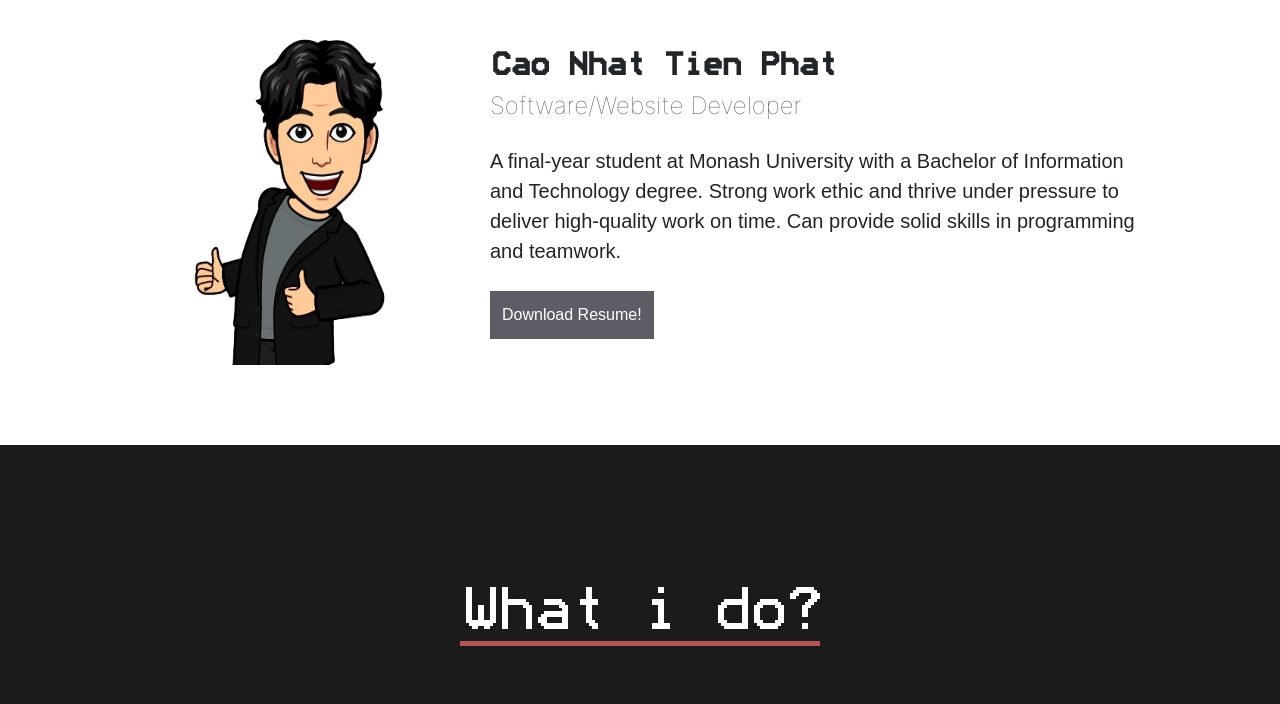
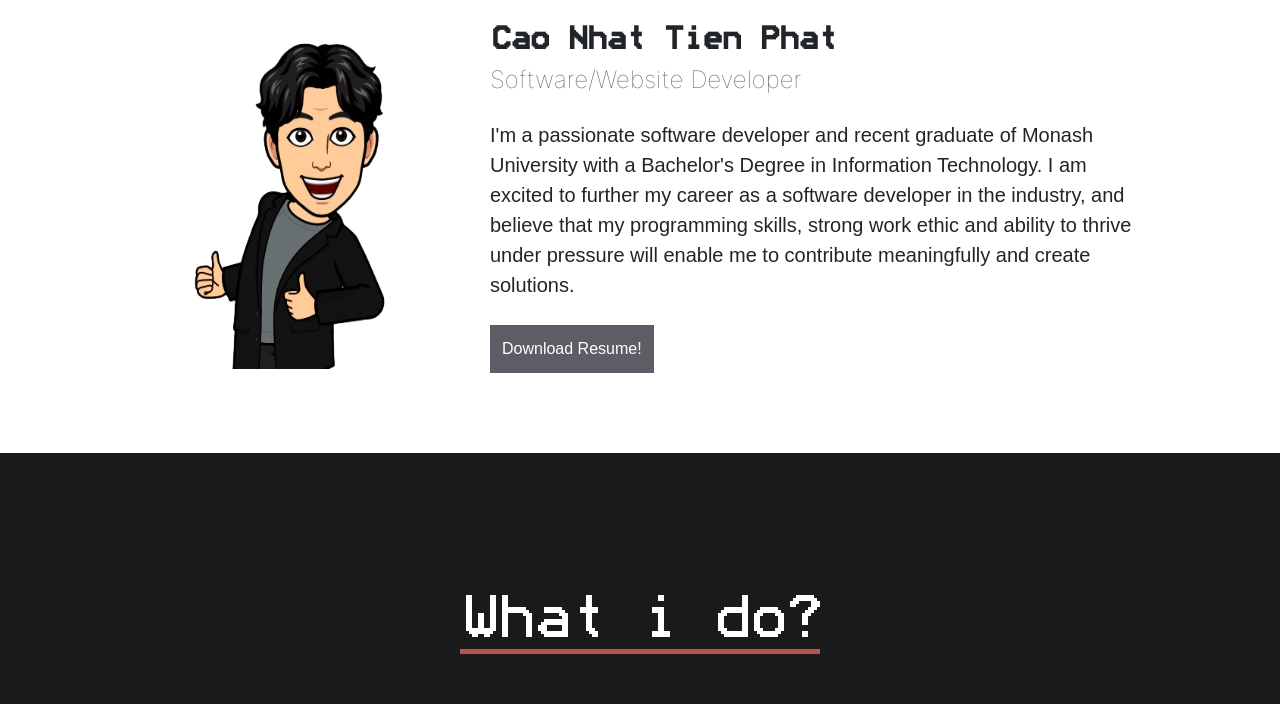
Before and after one commit to bocongamco/Portofolio, a plain HTML site: page index.html in a window 1280 px wide. Shown: the part 860-1564 px from the top of the page. Drawn offline with nearby package versions, Linux system fonts and the light colour scheme; a web font is replaced by a local one.

Commit message:
Update resume Update about me section

```diff
--- a/index.html
+++ b/index.html
@@ -53,9 +53,9 @@
                     <h2>Cao Nhat Tien Phat</h2>
                     <h3>Software/Website Developer</h3>
                     <p>
-                        A final-year student at Monash University with a Bachelor of Information and Technology degree.
-                        Strong work ethic and thrive under pressure to deliver high-quality work on time.
-                        Can provide solid skills in programming and teamwork.
+                        I'm a passionate software developer and recent graduate of Monash University with a Bachelor's Degree in Information Technology.
+                        I am excited to further my career as a software developer in the industry, and believe that my programming skills,
+                        strong work ethic and ability to thrive under pressure will enable me to contribute meaningfully and create solutions.
                     </p>
 
 
```
